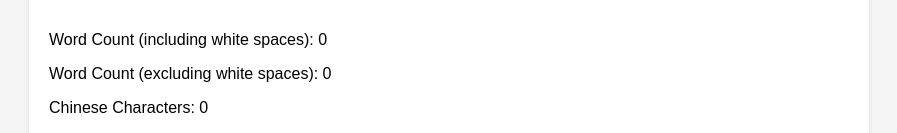
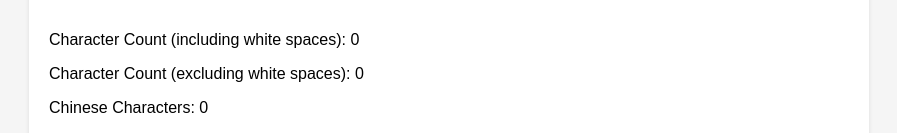
Before and after one commit to chn-lee-yumi/tool, a plain HTML site: page en/word_count.html in a window 1280 px wide. Shown: the part 456-589 px from the top of the page, without its empty margins (191-1088 px from the left). Drawn offline with Linux system fonts and the light colour scheme.

Commit message:
fix typo

```diff
--- a/en/word_count.html
+++ b/en/word_count.html
@@ -93,8 +93,8 @@
 
             // 显示统计结果
             const countResults = `
-                <p>Word Count (including white spaces): ${wordCount}</p>
-                <p>Word Count (excluding white spaces): ${charCount}</p>
+                <p>Character Count (including white spaces): ${wordCount}</p>
+                <p>Character Count (excluding white spaces): ${charCount}</p>
                 <p>Chinese Characters: ${chineseCount}</p>
                 <p>Punctuation (full-width): ${punctuationCount}</p>
                 <p>English Words: ${englishWordCount}</p>
```
